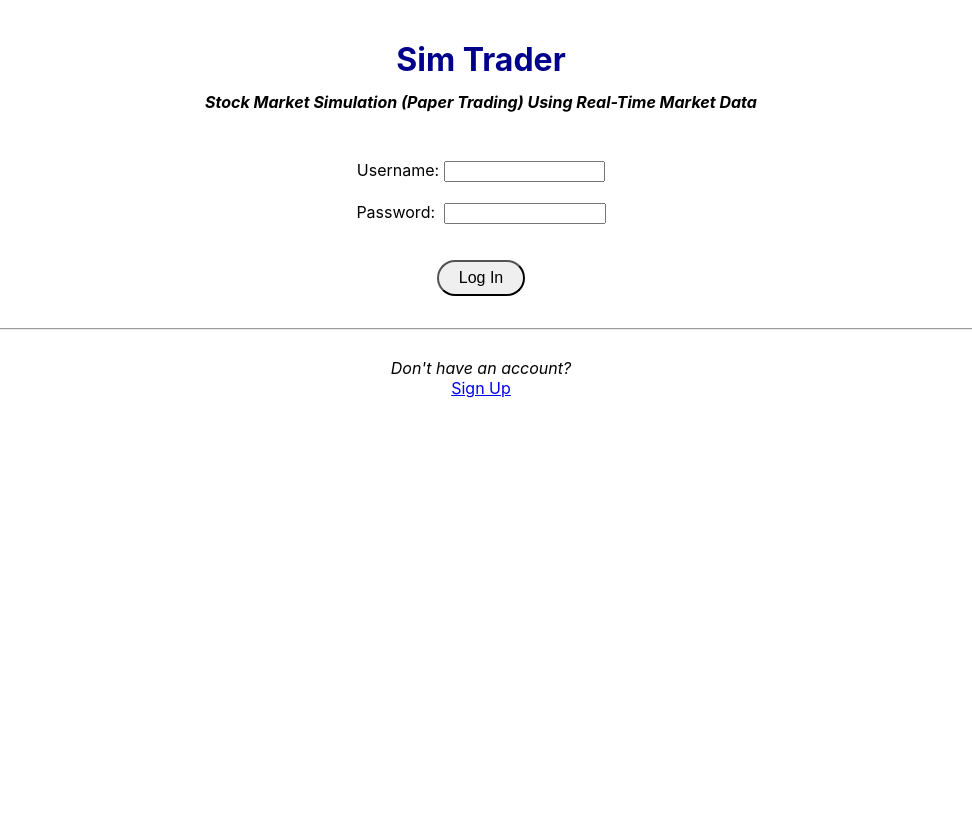
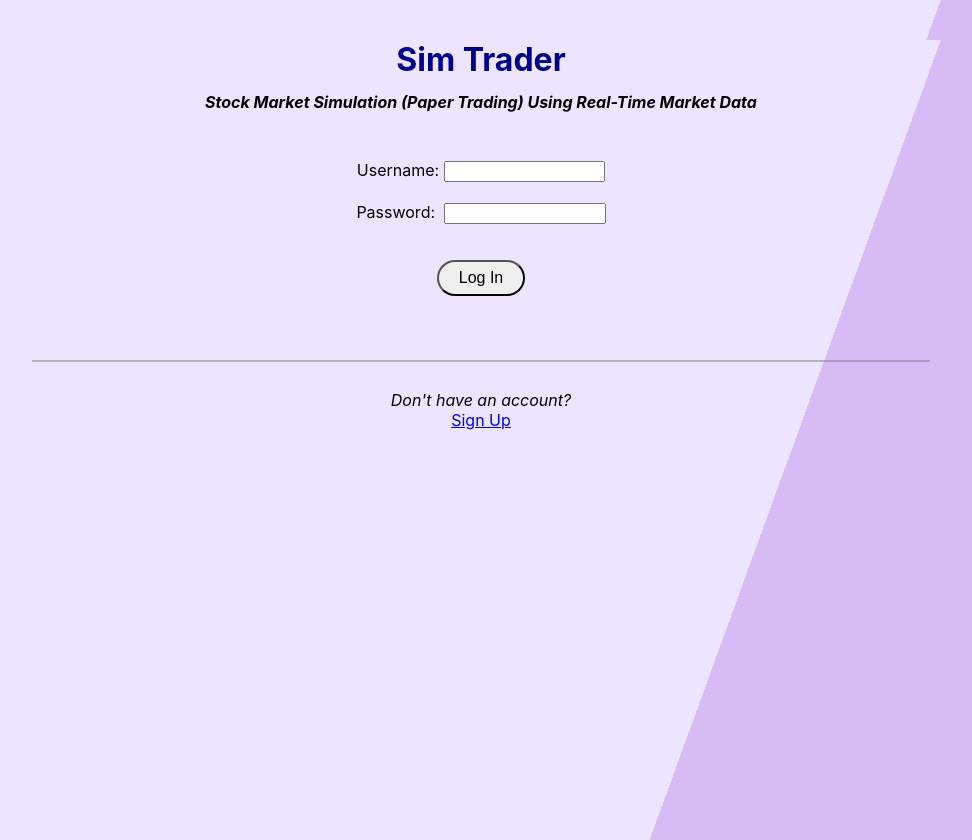
Before and after one commit to WRH1997/SimTrader-Frontend, a React (Create React App) app: page / in a window 1280 px wide. Shown: the whole page, without its empty margins (159-1131 px from the left). Before the commit the page ends 800 px from the top, so only its background shows below. Built offline with nearby package versions, Linux system fonts and the light colour scheme.

Commit message:
Updated Colors

```diff
--- a/src/components/Logout.jsx
+++ b/src/components/Logout.jsx
@@ -16,7 +16,6 @@ export default function Logout(){
     if(localStorage.getItem("user") !== null){
         return(
             <div className="logout">
-                <hr></hr>
                 <center>
                     <input type='button' value='Logout' onClick={logUserOut} className='logout-btn'></input>
                 </center>
--- a/src/components/Style.css
+++ b/src/components/Style.css
@@ -1,7 +1,14 @@
+html, body{
+    background: linear-gradient(110deg, #EDE4FF 70%, #D7BBF5 60%);
+    height: 100%;
+}
+
 .logout{
     width: 100%;
+    border-top: solid #D7BBF5 1px;
     position:absolute;
     bottom:0;
+    background-color: #FDEBED
 }
 
 .logout hr{
@@ -14,9 +21,8 @@
     margin-top: 2vh;
 }
 
-
 .port-view-div > .logout{
-    position: relative;
+    position: fixed;
     bottom: 0;
 }
 
@@ -30,8 +36,11 @@
 }
 
 .login-div hr{
-    margin-top: 4vh;
+    margin-top: 8vh;
     margin-bottom: -1.5vh;
+    border: grey solid 1px;
+    width: 70%;
+    opacity: 50%;
 }
 
 .login-div h1{
@@ -63,6 +72,7 @@
     border-radius: 25px;
     padding-top: 5px;
     padding-bottom: 5px;
+    background-color: lightgrey;
 }
 
 .hmpg-port h2{
@@ -79,10 +89,11 @@
 
 .single-port{
     margin-bottom: 5vh;
-    border: solid black;
+    border: solid black 1px;
     border-radius: 25px;
     padding: 2vh;
     width: 30%;
+    background-color: lightgrey;
 }
 
 .sell-quant{
```
